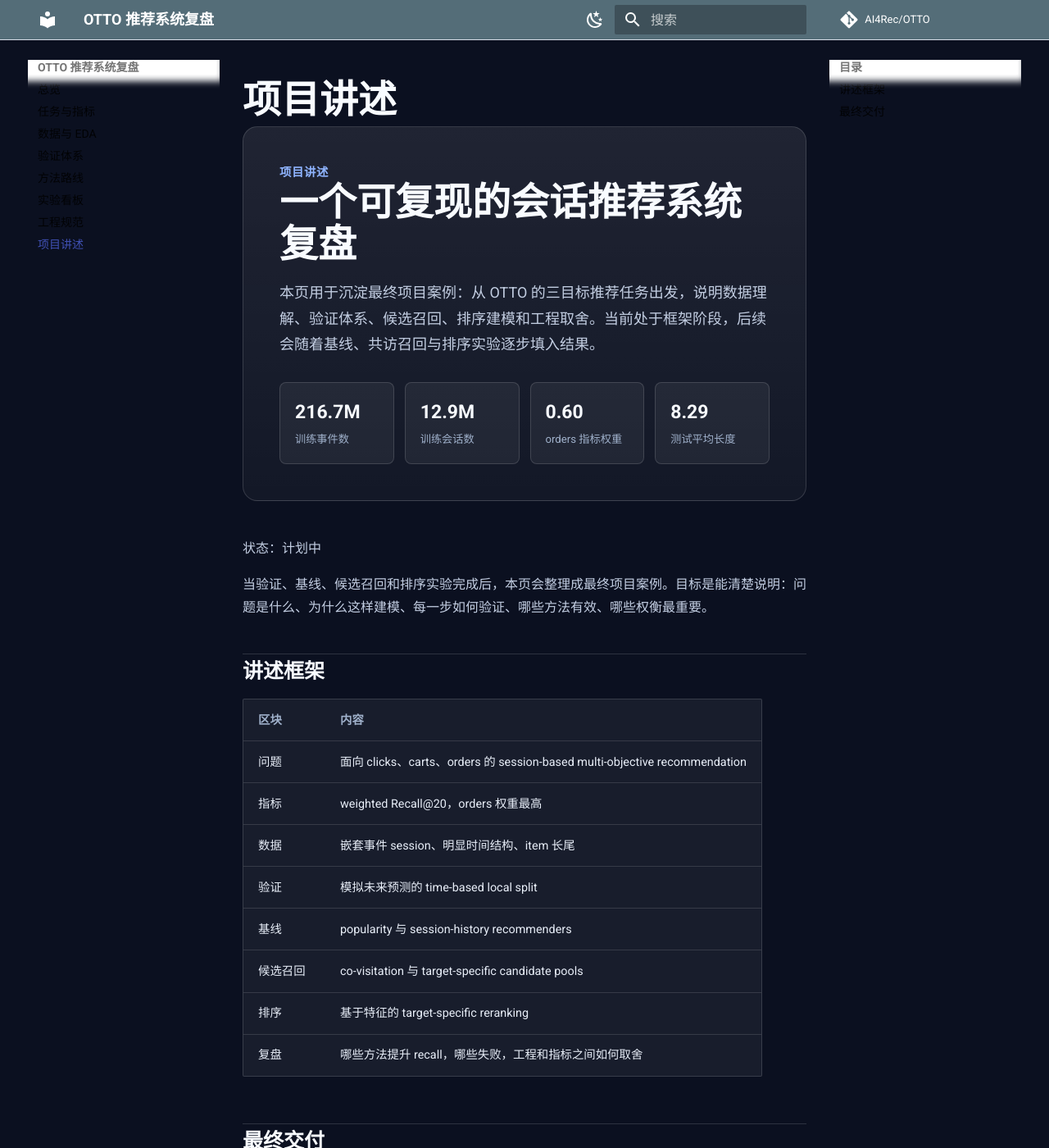
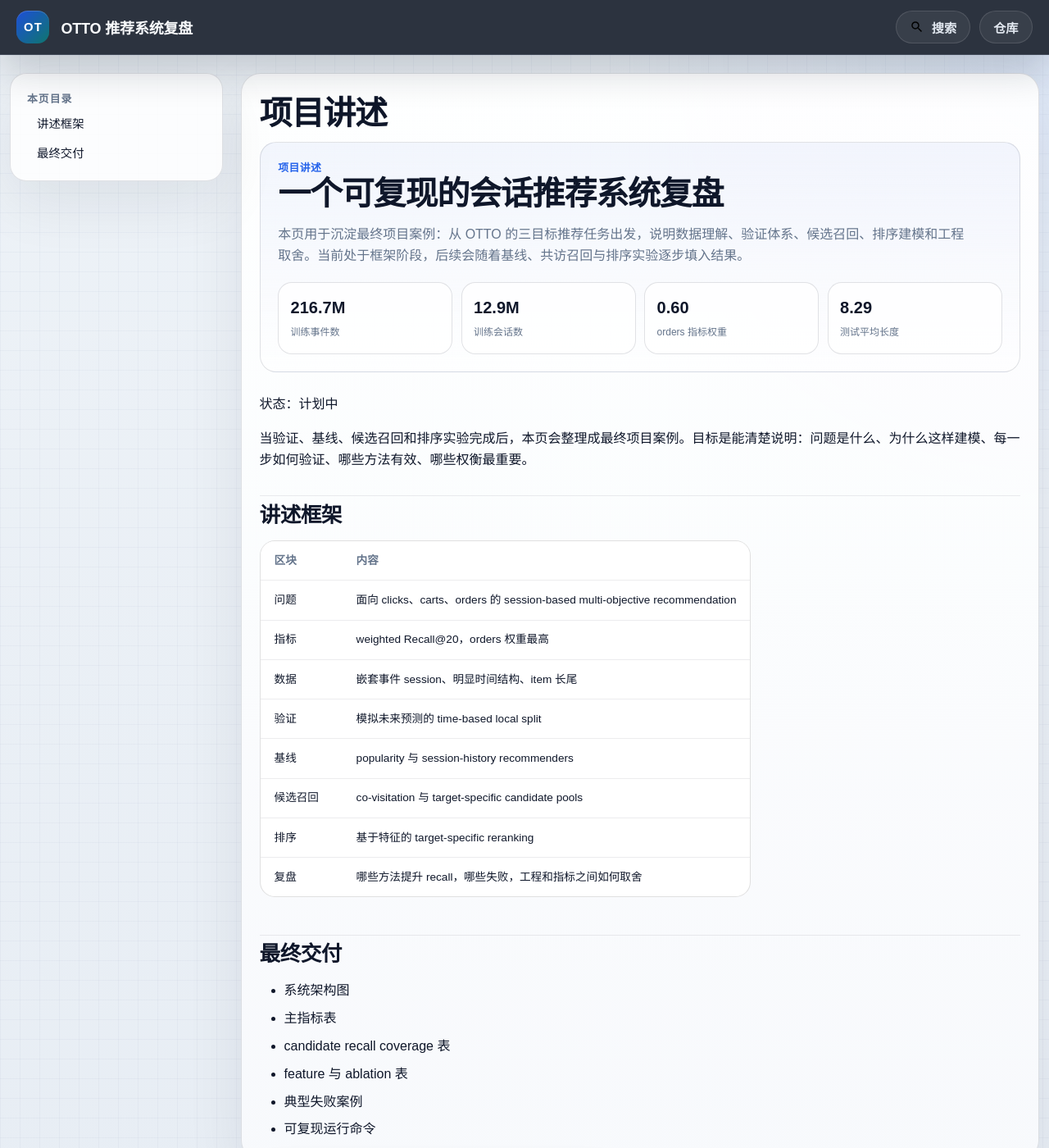
Before and after one commit to AI4Rec/OTTO, an MkDocs documentation site: the page built from site/project_story.md, in a window 1280 px wide and 1400 px high. Shown: the whole window at 82% size. Built offline with MkDocs 1.6.1 and Material for MkDocs 9.7.7, drawn with Linux system fonts in a browser that asks for light colours; nearby versions of some CDN libraries; comment, search, counter and statistics services are not loaded; some of the changed text lies outside the part shown.

Commit message:
Polish docs dashboard and deploy UI shell

```diff
--- a/mkdocs.yml
+++ b/mkdocs.yml
@@ -8,22 +8,13 @@
 
 theme:
   name: material
+  custom_dir: overrides
   language: zh
+  font: false
   palette:
-    - media: "(prefers-color-scheme: light)"
-      scheme: default
-      primary: blue grey
-      accent: teal
-      toggle:
-        icon: material/weather-night
-        name: 切换到深色模式
-    - media: "(prefers-color-scheme: dark)"
-      scheme: slate
-      primary: blue grey
-      accent: teal
-      toggle:
-        icon: material/weather-sunny
-        name: 切换到浅色模式
+    scheme: default
+    primary: blue grey
+    accent: teal
   features:
     - navigation.instant
     - navigation.tracking
@@ -67,6 +58,7 @@
 extra_javascript:
   - https://cdn.jsdelivr.net/npm/echarts@5.5.1/dist/echarts.min.js
   - assets/javascripts/ui_theme.js
+  - assets/javascripts/otto_search.js
   - assets/javascripts/eda_charts.js
 
 extra:
--- /dev/null
+++ b/overrides/main.html
@@ -0,0 +1,101 @@
+{% extends "base.html" %}
+{% import "partials/language.html" as lang with context %}
+
+{% block header %}
+  <header class="otto-topbar" data-md-component="header">
+    <div class="otto-topbar__inner">
+      <a href="{{ config.extra.homepage | d(nav.homepage.url, true) | url }}" class="otto-brand" aria-label="{{ config.site_name }}">
+        <span class="otto-brand__mark">OT</span>
+        <span class="otto-brand__copy">
+          <strong>{{ config.site_name }}</strong>
+        </span>
+      </a>
+      <div class="otto-topbar__actions">
+        <button class="otto-search-trigger" type="button" data-otto-search-open aria-label="搜索文档">
+          <span class="otto-search-trigger__icon">
+            {% set icon = config.theme.icon.search or "material/magnify" %}
+            {% include ".icons/" ~ icon ~ ".svg" %}
+          </span>
+          <span>搜索</span>
+        </button>
+        {% if config.repo_url %}
+          <a class="otto-toolbar-link" href="{{ config.repo_url }}" target="_blank" rel="noopener">
+            仓库
+          </a>
+        {% endif %}
+      </div>
+    </div>
+  </header>
+  <div class="otto-search-modal" data-otto-search-modal hidden>
+    <div class="otto-search-modal__backdrop" data-otto-search-close></div>
+    <div class="otto-search-modal__panel" role="dialog" aria-modal="true" aria-label="搜索文档">
+      <div class="otto-search-modal__header">
+        <input class="otto-search-modal__input" type="search" placeholder="搜索标题、章节和正文关键词" data-otto-search-input>
+        <button class="otto-search-modal__close" type="button" data-otto-search-close aria-label="关闭搜索">关闭</button>
+      </div>
+      <p class="otto-search-modal__meta" data-otto-search-meta>输入中文或英文关键词开始搜索。</p>
+      <div class="otto-search-modal__results" data-otto-search-results></div>
+    </div>
+  </div>
+{% endblock %}
+
+{% block site_nav %}{% endblock %}
+
+{% block container %}
+  {% set toc = page.toc %}
+  {% set first = toc | first %}
+  {% if first and first.level == 1 %}
+    {% set toc = first.children %}
+  {% endif %}
+  {% if page.is_homepage %}
+    <div class="otto-home-layout">
+      <div class="otto-home-frame">
+        <div class="md-content" data-md-component="content">
+          <article class="md-content__inner md-typeset">
+            {% include "partials/content.html" %}
+          </article>
+        </div>
+      </div>
+    </div>
+  {% else %}
+    {% set has_toc = toc and "toc.integrate" not in features %}
+    <div class="otto-doc-layout{% if not has_toc %} otto-doc-layout--wide{% endif %}">
+      {% if has_toc %}
+        <aside class="otto-doc-toc">
+          <div class="otto-doc-toc__inner">
+            <p class="otto-doc-toc__label">本页目录</p>
+            {% include "partials/toc.html" %}
+          </div>
+        </aside>
+      {% endif %}
+      <section class="otto-doc-content">
+        <div class="otto-doc-frame">
+          <div class="md-content" data-md-component="content">
+            <article class="md-content__inner md-typeset">
+              {% include "partials/content.html" %}
+            </article>
+          </div>
+        </div>
+        {% if page.previous_page or page.next_page %}
+          <nav class="otto-pager" aria-label="{{ lang.t('footer') }}">
+            {% if page.previous_page %}
+              <a href="{{ page.previous_page.url | url }}" class="otto-pager__link otto-pager__link--prev">
+                <span class="otto-pager__eyebrow">{{ lang.t("footer.previous") }}</span>
+                <strong>{{ page.previous_page.title }}</strong>
+              </a>
+            {% endif %}
+            {% if page.next_page %}
+              <a href="{{ page.next_page.url | url }}" class="otto-pager__link otto-pager__link--next">
+                <span class="otto-pager__eyebrow">{{ lang.t("footer.next") }}</span>
+                <strong>{{ page.next_page.title }}</strong>
+              </a>
+            {% endif %}
+          </nav>
+        {% endif %}
+      </section>
+    </div>
+  {% endif %}
+{% endblock %}
+
+{% block footer %}
+{% endblock %}
```
Also changed, not shown: site/assets/javascripts/otto_search.js (added), site/assets/stylesheets/extra.css, site/index.md, 1 other file.
